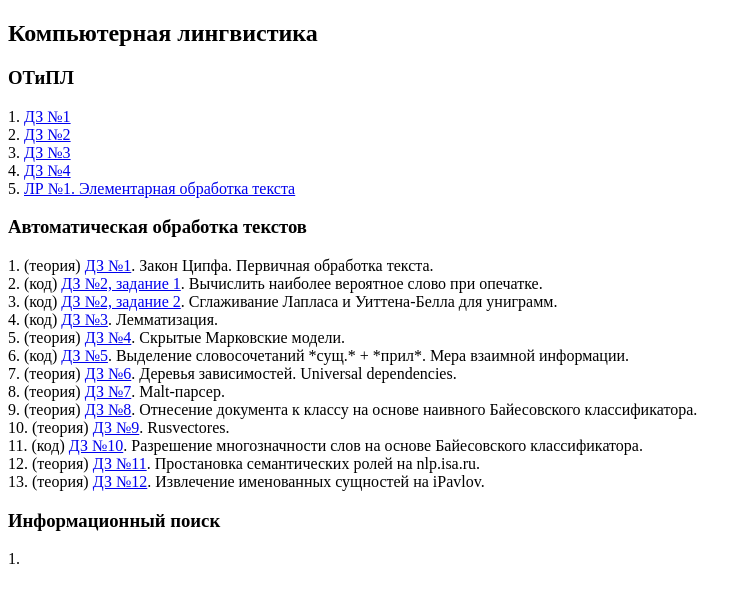
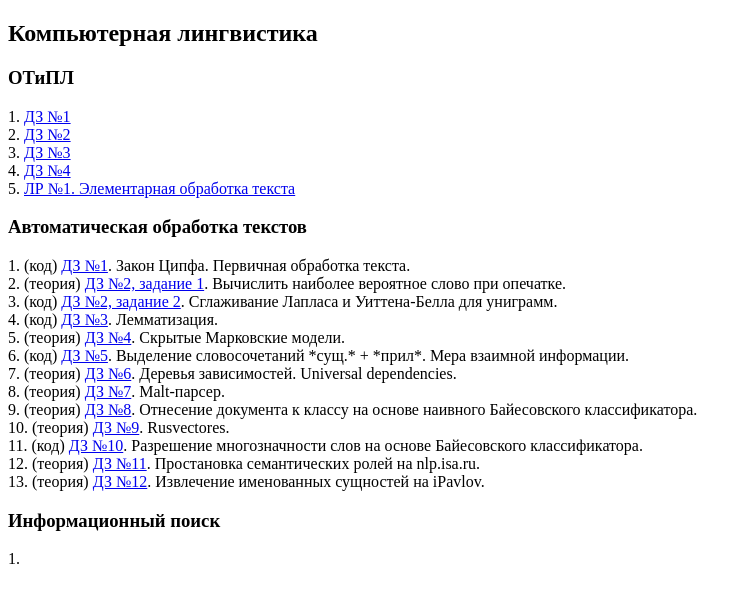
Before and after one commit to andreqwert/andreqwert.github.io, a plain HTML site: page linguistics.html in a window 1280 px wide. Shown: the whole page, without its empty margins (0-752 px from the left). Drawn offline with Linux system fonts and the light colour scheme.

Commit message:
Update linguistics.html

```diff
--- a/linguistics.html
+++ b/linguistics.html
@@ -13,8 +13,8 @@
         5. <a href='https://github.com/andreqwert/andreqwert.github.io/blob/master/linguistics/python_lab_1_2017.ipynb'>ЛР №1. Элементарная обработка текста</a> <br>
 
         <h3>Автоматическая обработка текстов</h3>
-        1. (теория) <a href='linguistics/bauman_university/aot1.html'>ДЗ №1</a>. Закон Ципфа. Первичная обработка текста. <br>
-        2. (код) <a href='linguistics/bauman_university/AOT2_task1.html'>ДЗ №2, задание 1</a>. Вычислить наиболее вероятное слово при опечатке. <br>
+        1. (код) <a href='linguistics/bauman_university/aot1.html'>ДЗ №1</a>. Закон Ципфа. Первичная обработка текста. <br>
+        2. (теория) <a href='linguistics/bauman_university/AOT2_task1.html'>ДЗ №2, задание 1</a>. Вычислить наиболее вероятное слово при опечатке. <br>
         3. (код) <a href='linguistics/bauman_university/aot_2_2.html'>ДЗ №2, задание 2</a>. Сглаживание Лапласа и Уиттена-Белла для униграмм. <br>
         4. (код) <a href='linguistics/bauman_university/aot3.html'>ДЗ №3</a>. Лемматизация. <br>
         5. (теория) <a href='linguistics/bauman_university/AOT4.pdf'>ДЗ №4</a>. Скрытые Марковские модели. <br>
```
